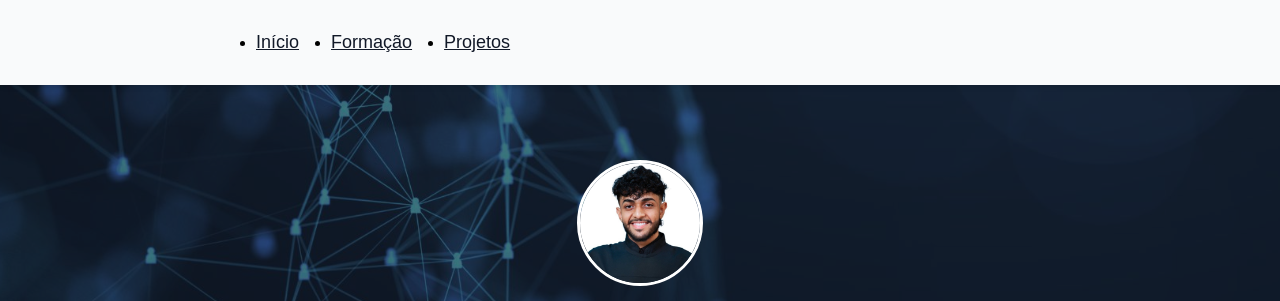
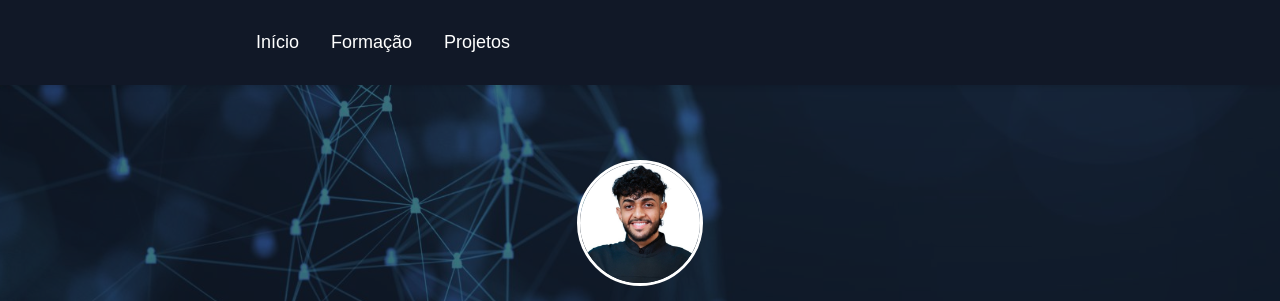
Before and after one commit to YurizinDEV/Portfolio, a plain HTML site: page index.html in a window 1280 px wide. Shown: the top 301 px of the page. Drawn offline with Linux system fonts and the light colour scheme; a web font is replaced by a local one.

Commit message:
Ajusta a formatação da navegação, altera a cor de fundo e remove a imagem desnecessária da galeria

```diff
--- a/assets/css/main.css
+++ b/assets/css/main.css
@@ -34,4 +34,5 @@
     object-fit: cover;
     border-radius: 8px;
     box-shadow: 0 4px 6px rgba(0, 0, 0, 0.1);
+    border: solid 1px var(--primary);
 }
--- a/assets/css/nav.css
+++ b/assets/css/nav.css
@@ -2,7 +2,8 @@
     position: fixed;
     top: 0;
     width: 100%;
-    background: var(--background);
+    background: var(--text-color);
+    color: white;
     box-shadow: 0 2px 5px rgba(0, 0, 0, 0.1);
     z-index: 1000;
 }
@@ -21,8 +22,9 @@
 
 .nav a {
     font-size: var(--font-size-small);
-    color: var(--text-color);
+    color: white;
     transition: color 0.2s;
+    text-decoration: none;
 }
 
 .nav a:hover {
--- a/index.html
+++ b/index.html
@@ -19,13 +19,13 @@
 
 <body>
     <nav class="nav">
-        <section  class="nav__section">
-        <ul class="nav__list">
-            <li><a href="#inicio">Início</a></li>
-            <li><a href="#formacao">Formação</a></li>
-            <li><a href="#projetos">Projetos</a></li>
+        <section class="nav__section">
+            <ul class="nav__list">
+            <a href="#inicio">Início</a>
+            <a href="#formacao">Formação</a>
+            <a href="#projetos">Projetos</a>
+            </ul>
         </section>
-        </ul>
     </nav>
 
 
```
Also changed, not shown: assets/img/prjt_visita1.PNG (deleted).
